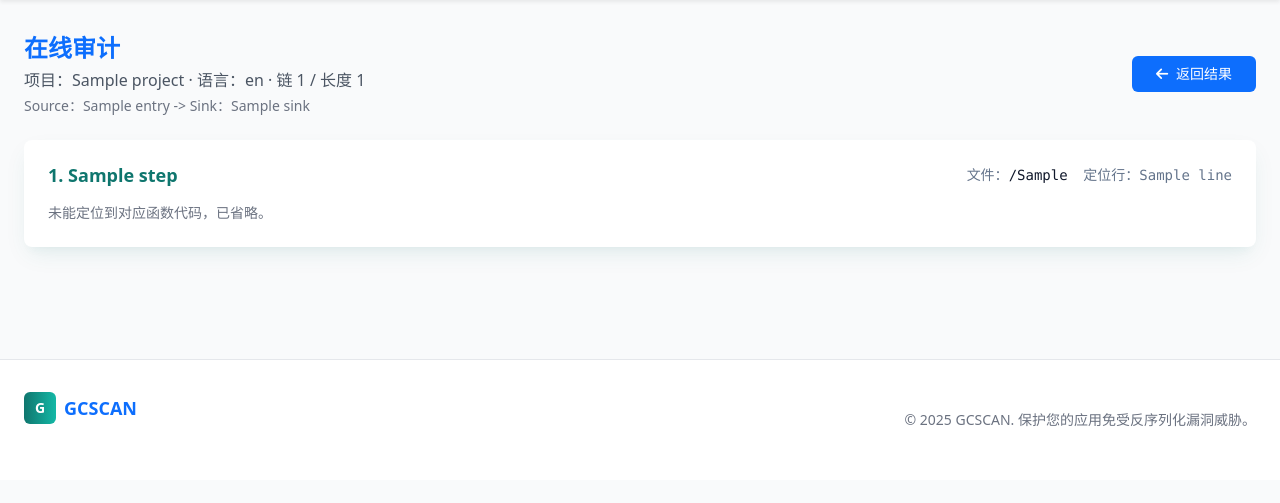
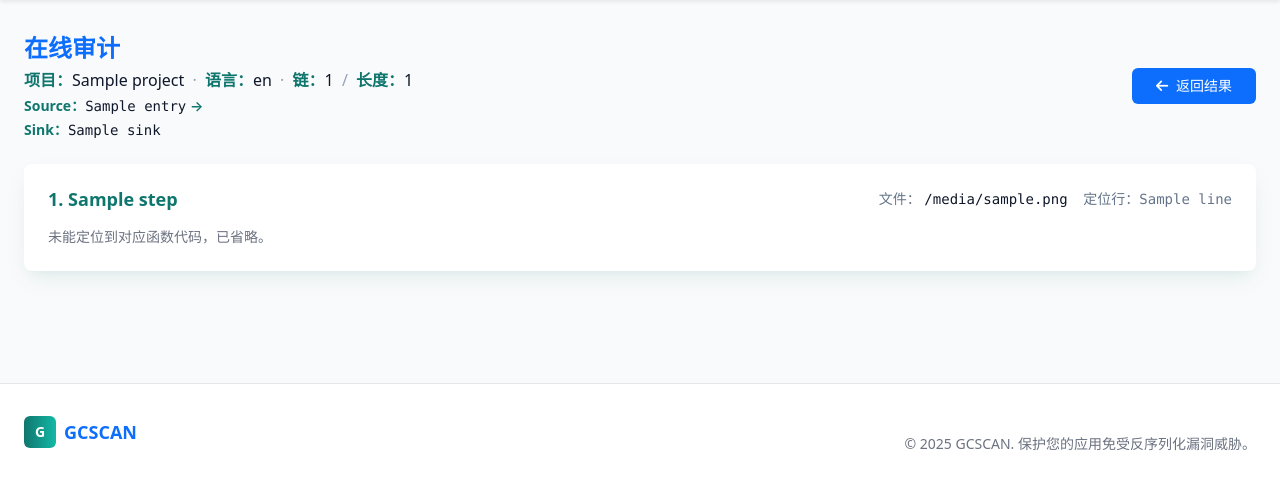
Before and after one commit to CyanM0un/DeserAnalyzer, a Flask app: template flask_app/templates/audit.html in a window 1280 px wide. Shown: the part 64-567 px from the top of the page. Run offline with Flask 3, Linux system fonts and the light colour scheme; the template is opened without the code that fills it: most values are stand-ins (such as "Sample title", 1, 10 or a date in 2020); some libraries are stand-ins or nearby versions.

Commit message:
美化在线审计

```diff
--- a/app.py
+++ b/app.py
@@ -513,13 +513,22 @@ def audit():
             # Prefer robust resolver that can handle absolute paths from other machines
             abs_path = _resolve_audit_file(proj_root, raw_path, file_hash) if raw_path else None
             display_rel = None
+            file_name = None
             if abs_path:
                 try:
                     display_rel = os.path.relpath(abs_path, proj_root)
                 except Exception:
                     display_rel = raw_path
+                try:
+                    file_name = os.path.basename(abs_path)
+                except Exception:
+                    file_name = None
             else:
                 display_rel = raw_path
+                try:
+                    file_name = os.path.basename(raw_path) if raw_path else None
+                except Exception:
+                    file_name = None
             snippet = None
             if abs_path and os.path.isfile(abs_path) and line_no:
                 snippet = _extract_function_block(abs_path, line_no, lang=language)
@@ -527,6 +536,7 @@ def audit():
                 'index': i,
                 'label': str(label),
                 'rel_path': display_rel,
+                'file_name': file_name,
                 'line': line_no,
                 'found': bool(snippet),
                 'func_name': snippet.get('func_name') if snippet else None,
--- a/flask_app/templates/audit.html
+++ b/flask_app/templates/audit.html
@@ -16,6 +16,10 @@
   /* 行号区域更紧凑 */
   .code-ln { color: #94a3b8; }
   .code-line { white-space: pre; }
+  /* 元信息强调样式 */
+  .meta-label { color: #0F766E; font-weight: 600; }
+  .meta-value { color: #0f172a; }
+  .meta-sep { color: #94a3b8; padding: 0 .25rem; }
 </style>
 {% endblock %}
 
@@ -24,8 +28,22 @@
   <div class="mb-6 flex items-center justify-between">
     <div>
       <h1 class="text-2xl font-bold text-primary">在线审计</h1>
-      <p class="text-gray-600 mt-1">项目：{{ meta.project }} · 语言：{{ meta.language }} · 链 {{ meta.chain_index }} / 长度 {{ meta.length }}</p>
-      <p class="text-gray-500 text-sm mt-1">Source：{{ meta.entry }} -> Sink：{{ meta.sink }}</p>
+      <p class="text-gray-700 mt-1">
+        <span class="meta-label">项目：</span><span class="meta-value">{{ meta.project }}</span>
+        <span class="meta-sep">·</span>
+        <span class="meta-label">语言：</span><span class="meta-value">{{ meta.language }}</span>
+        <span class="meta-sep">·</span>
+        <span class="meta-label">链：</span><span class="meta-value">{{ meta.chain_index }}</span>
+        <span class="meta-sep">/</span>
+        <span class="meta-label">长度：</span><span class="meta-value">{{ meta.length }}</span>
+      </p>
+      <p class="text-gray-600 text-sm mt-1">
+        <span class="meta-label">Source：</span><code class="meta-value">{{ meta.entry }}</code>
+        <span class="meta-label"> →</span>
+      </p>
+      <p class="text-gray-600 text-sm mt-1">
+        <span class="meta-label">Sink：</span><code class="meta-value">{{ meta.sink }}</code>
+      </p>
     </div>
     <a class="bg-primary text-white px-4 py-2 rounded-md text-sm font-medium btn-hover" href="{{ url_for('result') }}"><i class="fa fa-arrow-left mr-1"></i> 返回结果</a>
   </div>
@@ -37,7 +55,9 @@
         <h2 class="audit-title" title="{{ s.label }}">{{ s.index }}. {{ s.label }}</h2>
         <div class="audit-meta">
           {% if s.rel_path %}
-          <span>文件：<code title="/{{ s.rel_path }}">/{{ s.rel_path }}</code></span>
+          <span>文件：
+            <code title="/{{ s.rel_path }}">{{ s.file_name or s.rel_path }}</code>
+          </span>
           {% endif %}
           {% if s.line %}
           <span class="ml-3">定位行：<span class="font-mono">{{ s.line }}</span></span>
```
